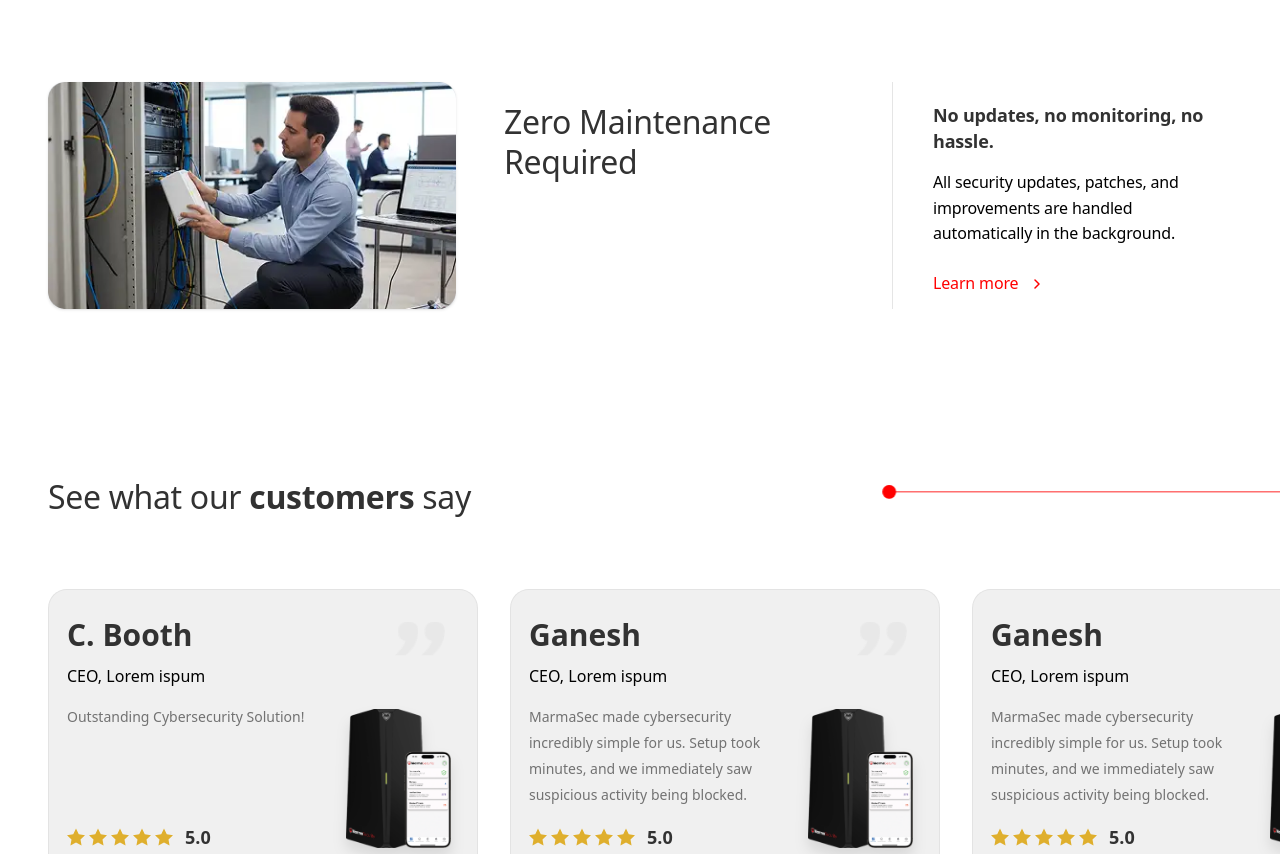
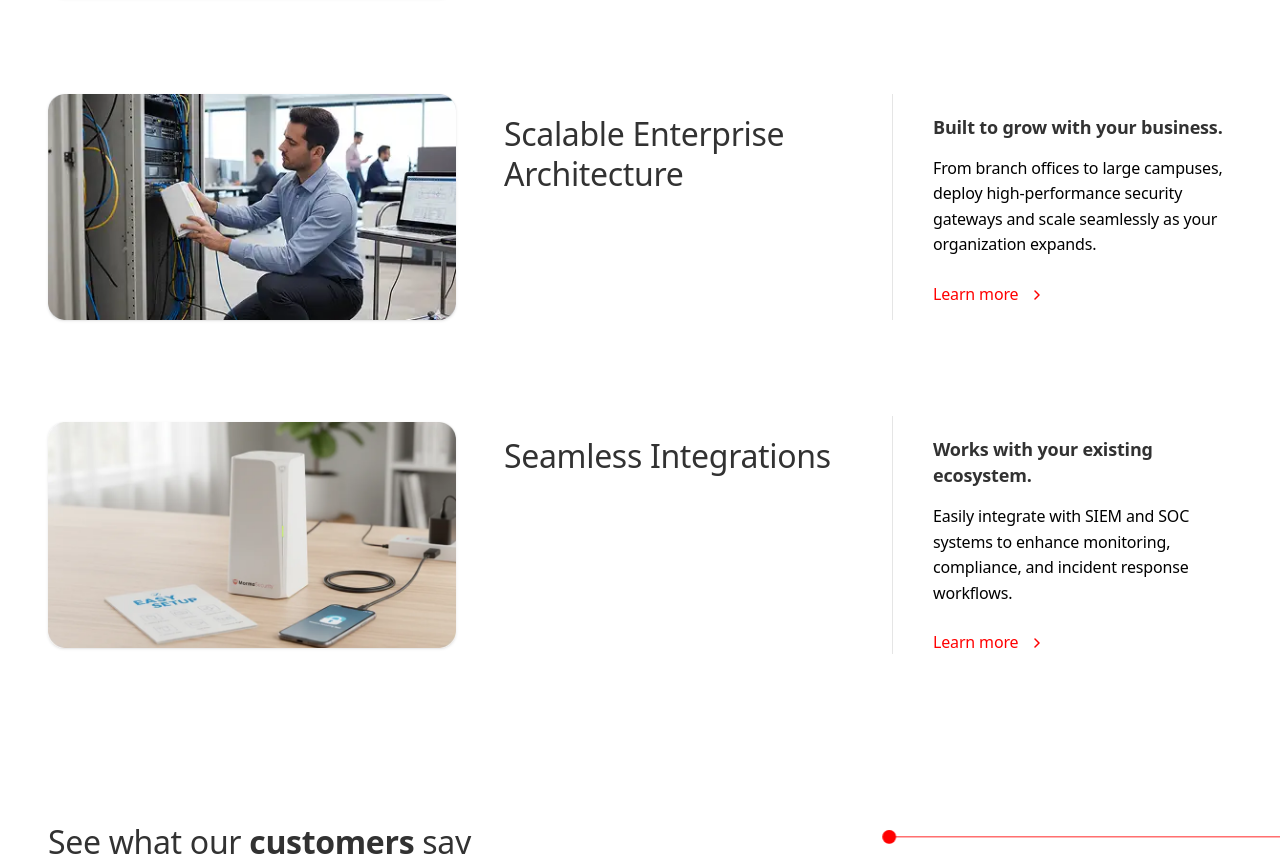
Before and after one commit to vinay-uelement/marma-security, a Next.js app: page / in a window 1280 px wide. Shown: the part 5961-6815 px from the top of the page. Built offline with nearby package versions, Linux system fonts and the light colour scheme.

Commit message:
feat: update HowWeProtect component content

```diff
--- a/components/home/HowWeProtect.tsx
+++ b/components/home/HowWeProtect.tsx
@@ -23,39 +23,110 @@ const TAB_ANCHORS: Record<string, string> = {
   home: "/products#homesolution",
 };
 
-// ── Base Features ─────────────────────────────────────────────────────────────
-const baseFeatures: FeatureItem[] = [
+// ── Tab Features ──────────────────────────────────────────────────────────────
+const TAB_FEATURES: Record<string, FeatureItem[]> = {
+  enterprise: [
     {
-    id: "quick-setup",
+      id: "enterprise-1",
+      image: "/images/home/protect-image-homepage.webp",
+      title: "Centralized Security Control",
+      subtitle: "One dashboard. Total visibility.",
+      description:
+        "Manage your entire security infrastructure—from gateways to endpoints and cloud services—through a single unified platform with real-time insights.",
+    },
+    {
+      id: "enterprise-2",
+      image: "/images/home/protection-homepage.webp",
+      title: "Advanced Threat Protection",
+      subtitle: "Defend against zero-day attacks.",
+      description:
+        "AI-powered protection detects and blocks phishing, ransomware, and advanced threats across network, email, and endpoints.",
+    },
+    {
+      id: "enterprise-3",
+      image: "/images/features/zero-maintainace.webp",
+      title: "Scalable Enterprise Architecture",
+      subtitle: "Built to grow with your business.",
+      description:
+        "From branch offices to large campuses, deploy high-performance security gateways and scale seamlessly as your organization expands.",
+    },
+    {
+      id: "enterprise-4",
+      image: "/images/home/protect-image-homepage.webp",
+      title: "Seamless Integrations",
+      subtitle: "Works with your existing ecosystem.",
+      description:
+        "Easily integrate with SIEM and SOC systems to enhance monitoring, compliance, and incident response workflows.",
+    },
+  ],
+  smb: [
+    {
+      id: "smb-1",
+      image: "/images/home/protect-image-homepage.webp",
+      title: "Simple Yet Powerful Security",
+      subtitle: "Enterprise-grade protection, simplified.",
+      description:
+        "Get strong network and endpoint security without the complexity of managing large IT systems.",
+    },
+    {
+      id: "smb-2",
+      image: "/images/home/protection-homepage.webp",
+      title: "Easy Cloud Management",
+      subtitle: "Control everything from anywhere.",
+      description:
+        "Manage your firewall, users, and security settings through a cloud-based platform designed for minimal IT overhead.",
+    },
+    {
+      id: "smb-3",
+      image: "/images/features/zero-maintainace.webp",
+      title: "Real-Time Alerts & Monitoring",
+      subtitle: "Stay informed, stay protected.",
+      description:
+        "Receive instant alerts and monitor your business security through an intuitive dashboard and mobile app.",
+    },
+    {
+      id: "smb-4",
+      image: "/images/home/protection-homepage.webp",
+      title: "Quick Deployment",
+      subtitle: "Set up in minutes, not days.",
+      description:
+        "Deploy security solutions effortlessly without requiring dedicated IT teams or advanced configuration.",
+    },
+  ],
+  home: [
+    {
+      id: "home-1",
       image: "/images/home/protect-image-homepage.webp",
       title: "Quick & Effortless Setup",
       subtitle: "Get protected in under 5 minutes.",
       description:
-      "No technical expertise, networking knowledge, or complex configurations required—simply plug in and go.",
+        "No technical expertise required—simply plug in and your network is secured instantly.",
     },
     {
-    id: "automated-protection",
+      id: "home-2",
       image: "/images/home/protection-homepage.webp",
       title: "Fully Automated Protection",
       subtitle: "Security that runs itself.",
       description:
-      "Marma continuously monitors your network and blocks threats in real time, without any manual intervention.",
+        "Your network is continuously monitored and protected in real time, without manual intervention.",
     },
     {
-    id: "zero-maintenance",
+      id: "home-3",
       image: "/images/features/zero-maintainace.webp",
       title: "Zero Maintenance Required",
-    subtitle: "No updates, no monitoring, no hassle.",
+      subtitle: "No updates, no hassle.",
       description:
-      "All security updates, patches, and improvements are handled automatically in the background.",
+        "All patches, updates, and security improvements happen automatically in the background.",
     },
-];
-
-// ── Shuffled per tab (same items, different order) ────────────────────────────
-const TAB_FEATURES: Record<string, FeatureItem[]> = {
-  enterprise: [baseFeatures[0], baseFeatures[1], baseFeatures[2]],
-  smb: [baseFeatures[1], baseFeatures[2], baseFeatures[0]],
-  home: [baseFeatures[2], baseFeatures[0], baseFeatures[1]],
+    {
+      id: "home-4",
+      image: "/images/home/protect-image-homepage.webp",
+      title: "Family-Wide Protection",
+      subtitle: "Safe browsing for everyone at home.",
+      description:
+        "Protect all devices—from phones to smart TVs—with built-in DNS security, scam protection, and content filtering.",
+    },
+  ],
 };
 
 // ── Learn More Arrow ──────────────────────────────────────────────────────────
```
Lines whose indentation alone changed are shown as unchanged.
